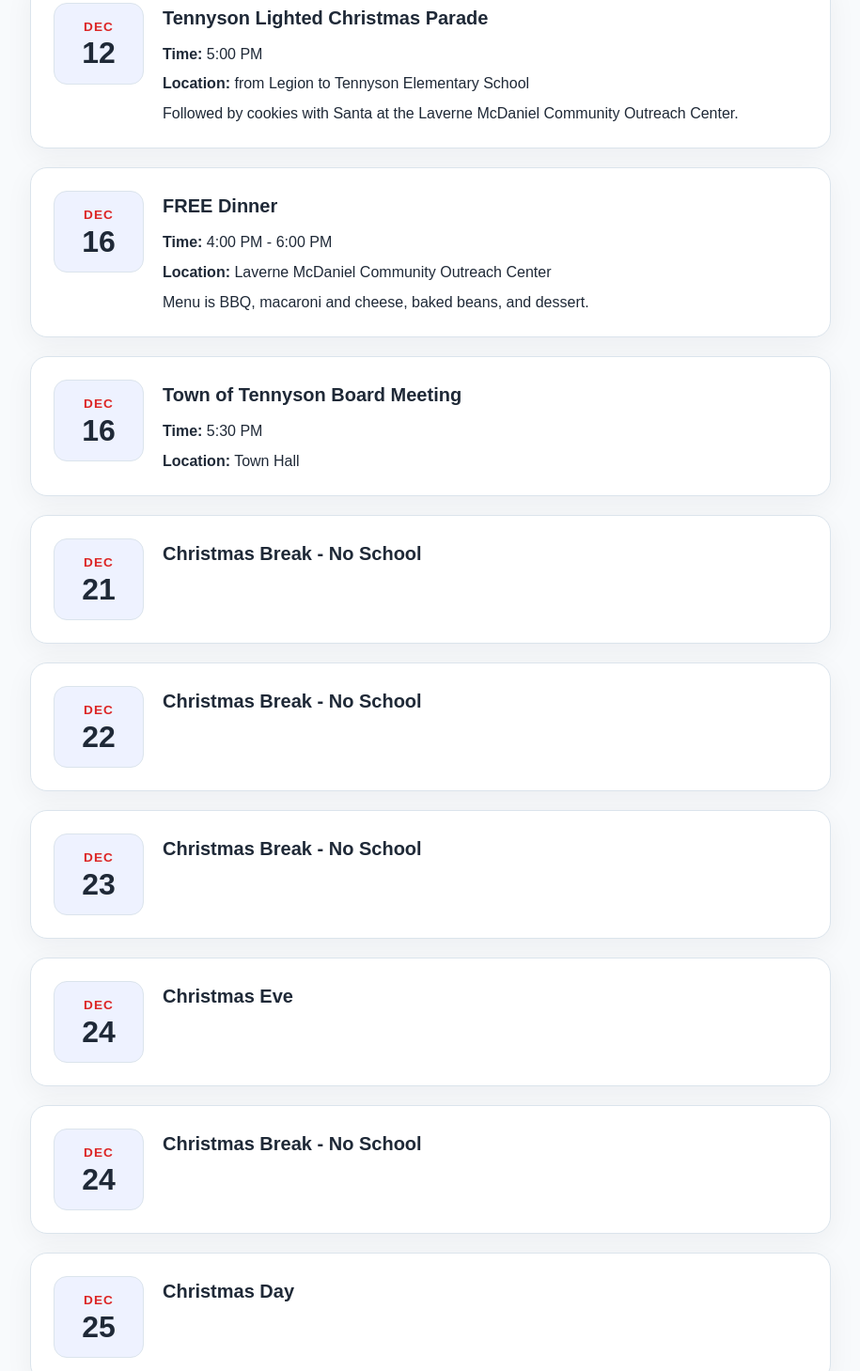
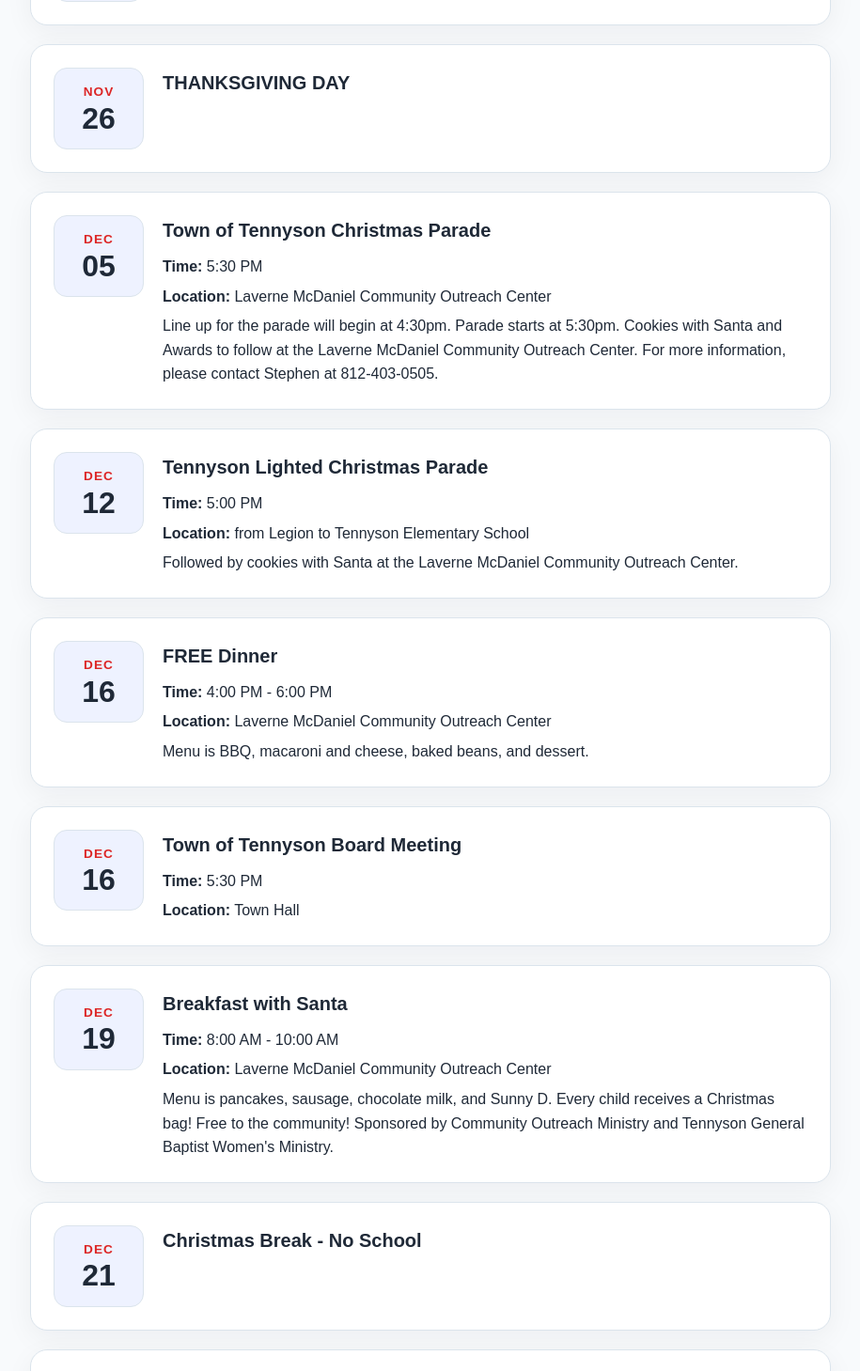
Before and after one commit to mistywynn10/Skelton-Township, a plain HTML site: page events.html in a window 1280 px wide. Shown: the part 8212-9671 px from the top of the page at 94% size, without its empty margins (182-1097 px from the left). Drawn offline with Linux system fonts and the light colour scheme.

Commit message:
December 2026 Events

```diff
--- a/events.html
+++ b/events.html
@@ -597,6 +597,26 @@
             <article class="event-card">
               <div class="event-date">
                 <span class="event-month">NOV</span>
+                <span class="event-day">22</span>
+              </div>
+              <div class="event-details">
+                <h3>FREE Christmas Bingo</h3>
+                <p><strong>Time:</strong> 2:00 PM - 4:00 PM</p>
+                <p>
+                  <strong>Location:</strong> Laverne McDaniel Community Outreach
+                  Center
+                </p>
+                <p>
+                  Special prizes to gift yourself or someone else for the
+                  Christmas season! Snacks and drinks provided! Presented by the
+                  Community Outreach Ministry and the Skelton Township Trustee.
+                </p>
+              </div>
+            </article>
+
+            <article class="event-card">
+              <div class="event-date">
+                <span class="event-month">NOV</span>
                 <span class="event-day">25</span>
               </div>
               <div class="event-details">
@@ -631,6 +651,27 @@
               </div>
               <div class="event-details">
                 <h3>THANKSGIVING DAY</h3>
+              </div>
+            </article>
+
+            <article class="event-card">
+              <div class="event-date">
+                <span class="event-month">DEC</span>
+                <span class="event-day">05</span>
+              </div>
+              <div class="event-details">
+                <h3>Town of Tennyson Christmas Parade</h3>
+                <p><strong>Time:</strong> 5:30 PM</p>
+                <p>
+                  <strong>Location:</strong> Laverne McDaniel Community Outreach
+                  Center
+                </p>
+                <p>
+                  Line up for the parade will begin at 4:30pm. Parade starts at
+                  5:30pm. Cookies with Santa and Awards to follow at the Laverne
+                  McDaniel Community Outreach Center. For more information,
+                  please contact Stephen at 812-403-0505.
+                </p>
               </div>
             </article>
 
@@ -680,6 +721,27 @@
                 <h3>Town of Tennyson Board Meeting</h3>
                 <p><strong>Time:</strong> 5:30 PM</p>
                 <p><strong>Location:</strong> Town Hall</p>
+              </div>
+            </article>
+
+            <article class="event-card">
+              <div class="event-date">
+                <span class="event-month">DEC</span>
+                <span class="event-day">19</span>
+              </div>
+              <div class="event-details">
+                <h3>Breakfast with Santa</h3>
+                <p><strong>Time:</strong> 8:00 AM - 10:00 AM</p>
+                <p>
+                  <strong>Location:</strong> Laverne McDaniel Community Outreach
+                  Center
+                </p>
+                <p>
+                  Menu is pancakes, sausage, chocolate milk, and Sunny D. Every
+                  child receives a Christmas bag! Free to the community!
+                  Sponsored by Community Outreach Ministry and Tennyson General
+                  Baptist Women's Ministry.
+                </p>
               </div>
             </article>
 
```
